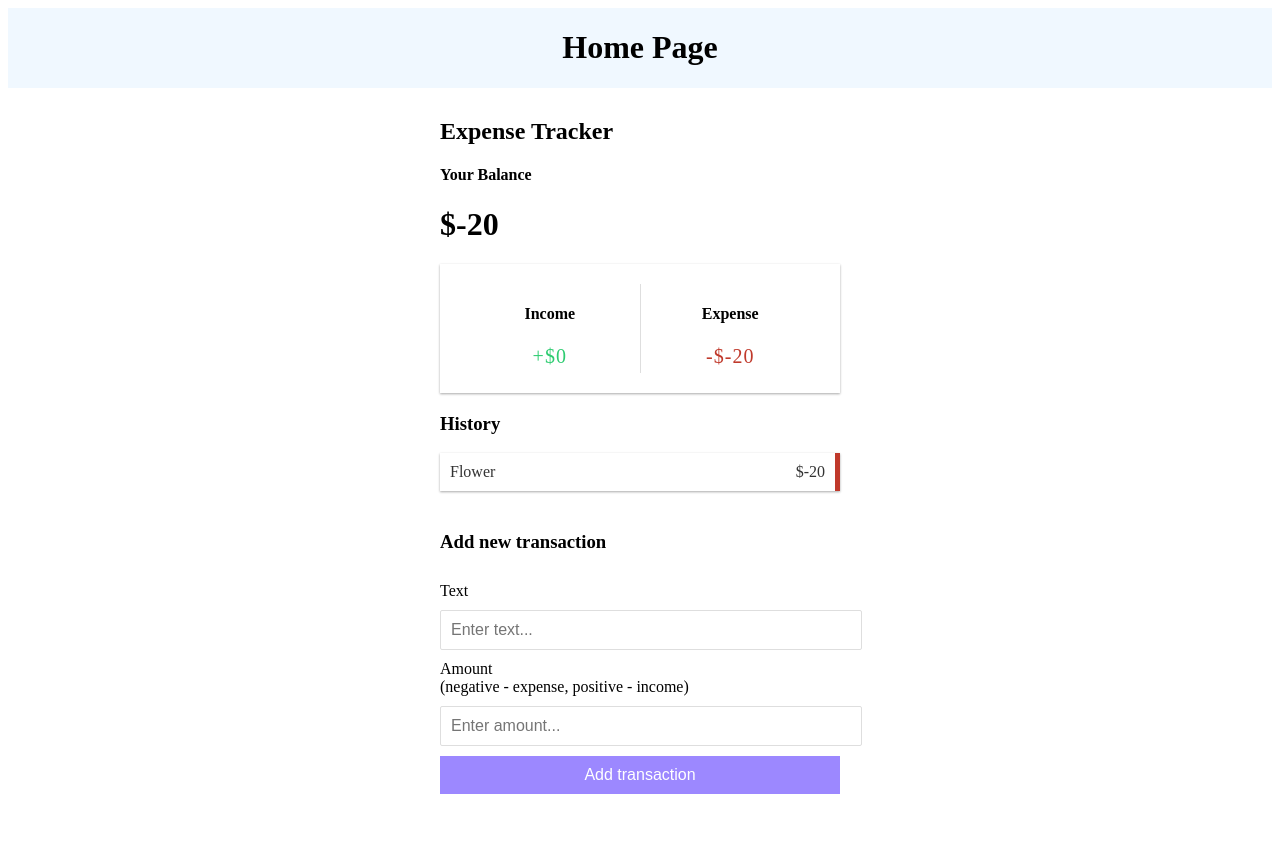
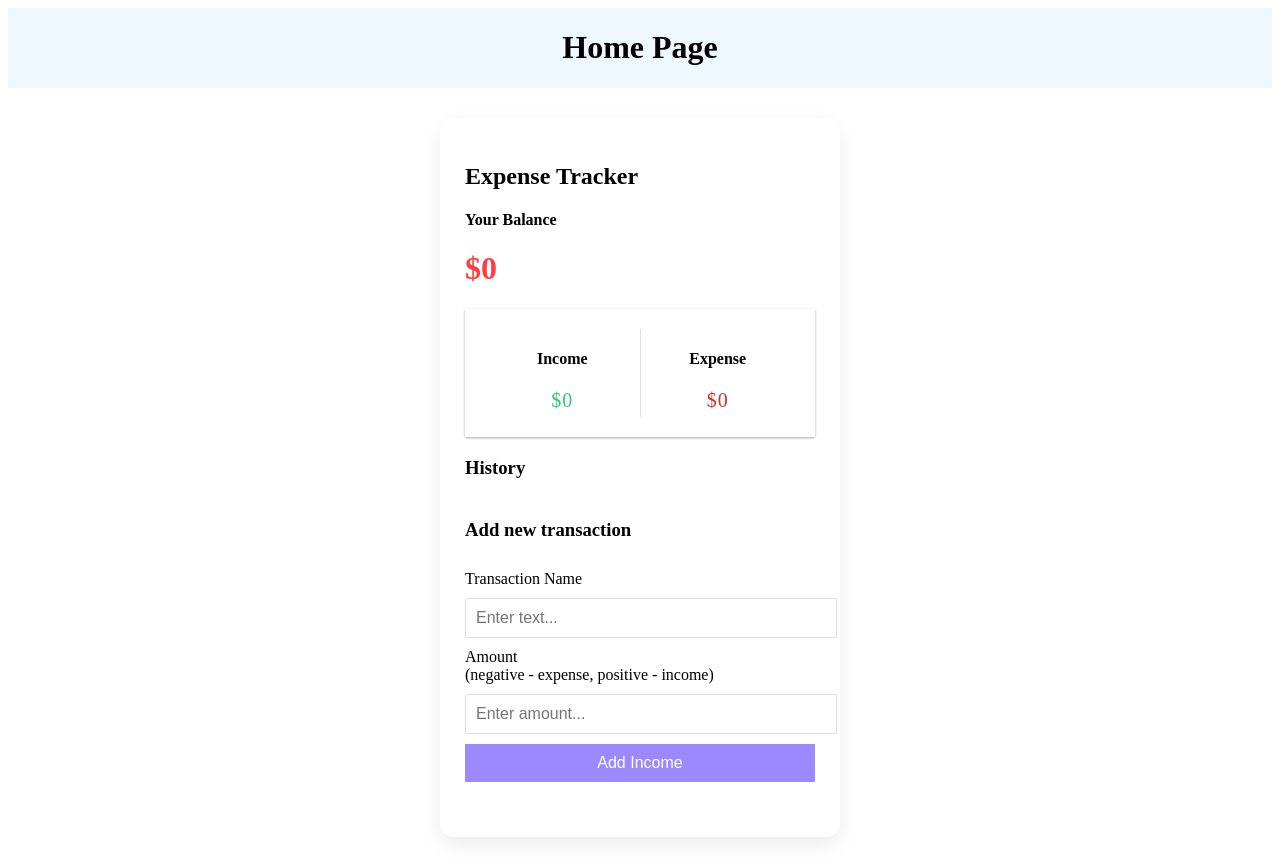
Before and after one commit to FED-uttam/js30Projects, a Vue app: page / in a window 1280 px wide. Before the commit the page ends 824 px from the top, so only its background shows below. Built offline with nearby package versions, Linux system fonts and the light colour scheme.

Commit message:
updated localStoraged

```diff
--- a/src/components/ExpenseTracker/AddTransaction.vue
+++ b/src/components/ExpenseTracker/AddTransaction.vue
@@ -23,7 +23,6 @@
 
     emit('transactionSubmitted', transactionData);
 
-    console.log(text.value, amount.value)
     text.value = '';
     amount.value= '';
   }
@@ -33,7 +32,7 @@
   <h3>Add new transaction</h3>
   <form id="form" @submit.prevent="onSubmit">
         <div class="form-control">
-          <label for="text">Text</label>
+          <label for="text">Transaction Name</label>
           <input type="text" id="text" v-model="text" placeholder="Enter text..." />
         </div>
         <div class="form-control">
@@ -43,7 +42,7 @@
           >
           <input type="number" id="amount" v-model="amount" placeholder="Enter amount..." />
         </div>
-        <button class="btn">Add transaction</button>
+        <button class="btn">Add Income</button>
       </form>
 </template>
 
--- a/src/components/ExpenseTracker/Balance.vue
+++ b/src/components/ExpenseTracker/Balance.vue
@@ -1,5 +1,5 @@
 <script setup>
-import { defineProps } from 'vue'
+import { defineProps, computed } from 'vue'
 
 const props = defineProps({
   totalAmount: {
@@ -8,9 +8,21 @@ const props = defineProps({
   }
 })
 
+const balanceClass = computed(()=> {
+  return props.totalAmount > 0 ? 'positive' : 'negative'
+})
+
 </script>
 
 <template>
   <h4>Your Balance</h4>
-  <h1 id="balance">${{ props.totalAmount }}</h1>
+  <h1 id="balance" :class="balanceClass">${{ props.totalAmount }}</h1>
 </template>
+<style scoped>
+.positive {
+  color: green;
+}
+.negative {
+  color: rgb(255, 63, 63)
+}
+</style>
--- a/src/components/ExpenseTracker/Header.vue
+++ b/src/components/ExpenseTracker/Header.vue
@@ -1,12 +1,12 @@
 <script setup>
-import { ref, computed } from 'vue'
+import { ref, computed, onMounted } from 'vue'
 import Balance from './Balance.vue'
 import IncomeExpenses from './IncomeExpenses.vue'
 import TransactionLists from './TransactionLists.vue'
 import AddTransaction from './AddTransaction.vue'
 import { useToast } from 'vue-toastification'
 
-const transactions = ref([{"id":1,"text":"Flower","amount":-20}])
+const transactions = ref([])
 
 const toast = useToast();
 //get Total Income
@@ -28,19 +28,38 @@ const expense = computed(() => {
   }, 0)
 });
 
+
 const handleTransaction = (transactionData) => {
   transactions.value.push({
     id: generateId(),
     text : transactionData.text,
     amount: transactionData.amount
   })
-console.log(generateId())
+  saveTrnasactions();
   toast.success("Entry Submitted Successfully");
 }
 
+const deleteList = (id) => {
+  transactions.value = transactions.value.filter((transactions) => transactions.id != id )
+  saveTrnasactions();
+  toast.success('Transaction Deleted');
+}
 const generateId = () => {
   return Math.floor(Math.random() * 100000)
 }
+
+// save to locale Storage
+const saveTrnasactions = () => {
+  localStorage.setItem('transactions', JSON.stringify(transactions.value))
+}
+
+// check for saved transactions
+onMounted(()=> {
+  const savedTransactions = JSON.parse(localStorage.getItem('transactions'));
+  if(savedTransactions) {
+    transactions.value = savedTransactions;
+  }
+})
 </script>
 
 <template>
@@ -48,7 +67,7 @@ const generateId = () => {
     <h2>Expense Tracker</h2>
     <Balance :totalAmount="+totalAmount"/>
     <IncomeExpenses :income="+income" :expense="+expense"/>
-    <TransactionLists :transactions="transactions"/>
+    <TransactionLists :transactions="transactions" @delete-list="deleteList"/>
     <AddTransaction @transaction-submitted="handleTransaction"/>
   </div>
 </template>
@@ -79,6 +98,11 @@ body {
 .container {
   margin: 30px auto;
   width: 400px;
+  background: #ffffff;
+  padding: 25px;
+  border-radius: 14px;
+  box-shadow: 0 8px 20px rgba(0, 0, 0, 0.08);
+  transition: 0.3s ease;
 }
 
 h1 {
--- a/src/components/ExpenseTracker/IncomeExpenses.vue
+++ b/src/components/ExpenseTracker/IncomeExpenses.vue
@@ -20,11 +20,11 @@ const props = defineProps({
   <div class="inc-exp-container">
         <div>
           <h4>Income</h4>
-          <p id="money-plus" class="money plus">+${{ props.income }}</p>
+          <p id="money-plus" class="money plus">${{ props.income }}</p>
         </div>
         <div>
           <h4>Expense</h4>
-          <p id="money-minus" class="money minus">-${{ props.expense }}</p>
+          <p id="money-minus" class="money minus">${{ props.expense }}</p>
         </div>
   </div>
 </template>
--- a/src/components/ExpenseTracker/TransactionLists.vue
+++ b/src/components/ExpenseTracker/TransactionLists.vue
@@ -1,5 +1,7 @@
 <script setup>
-import { defineProps } from 'vue'
+import { defineProps, defineEmits } from 'vue'
+
+const emit = defineEmits(['deleteList'])
 
 const props = defineProps({
   transactions: {
@@ -8,6 +10,9 @@ const props = defineProps({
   }
 })
 
+const deleteTransaction = (id) => {
+  emit('deleteList', id)
+}
 </script>
 
 <template>
@@ -19,7 +24,7 @@ const props = defineProps({
           :class="(transaction.amount < 0) ? 'minus' : 'plus'"
         >
           {{ transaction.text }} <span>${{ transaction.amount }}</span>
-          <button class="delete-btn">x</button>
+          <button @click="deleteTransaction(transaction.id)" class="delete-btn">x</button>
         </li>
       </ul>
 </template>
```
